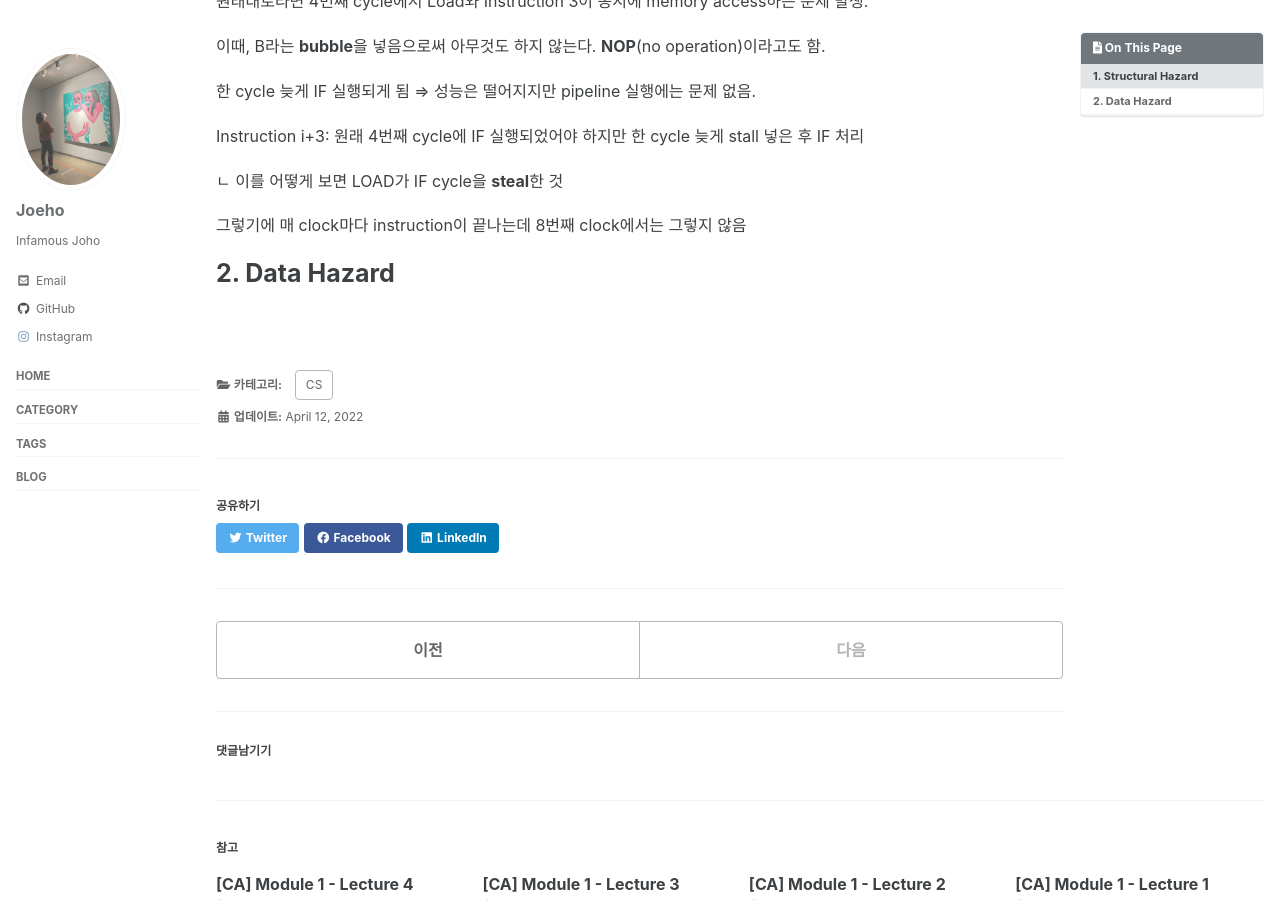
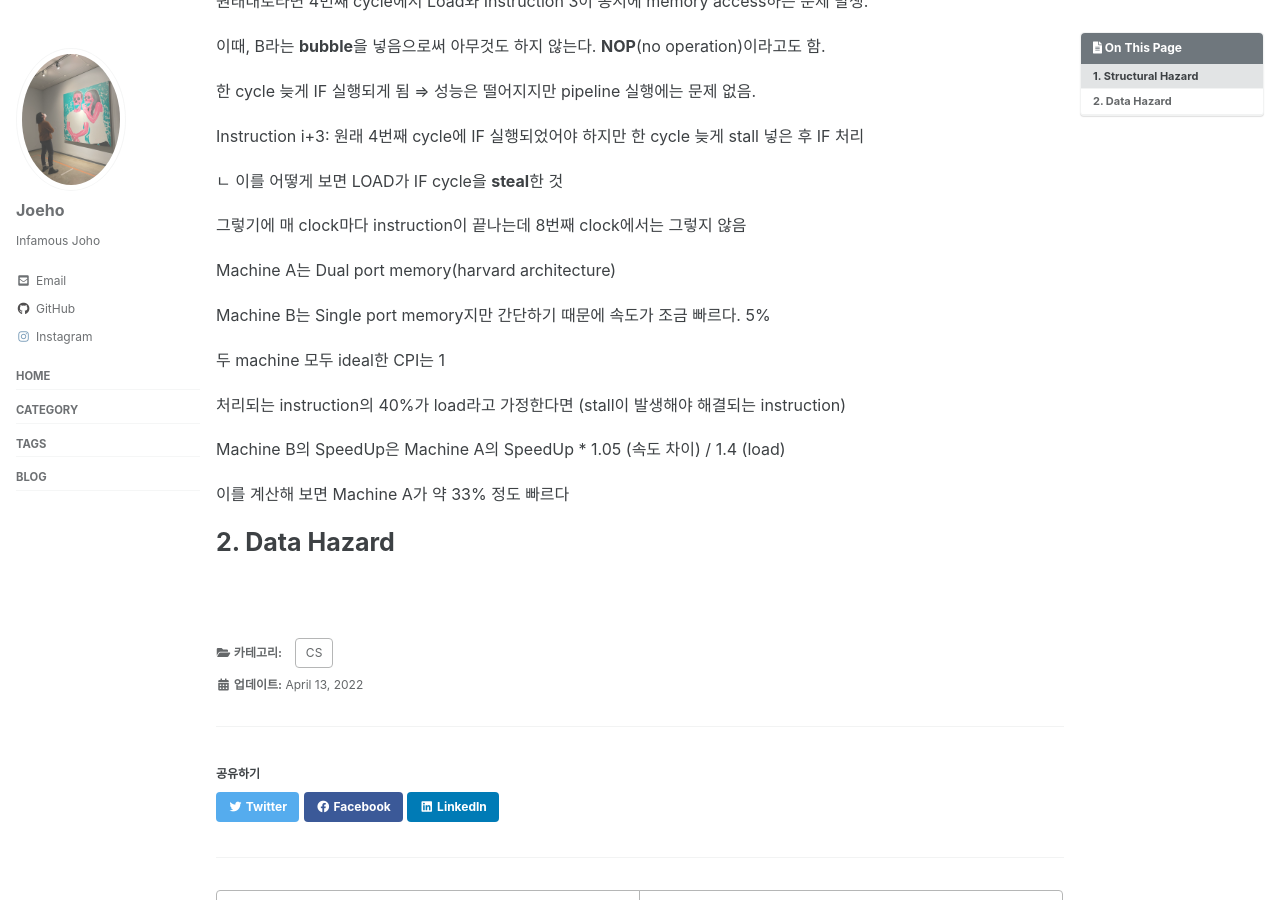
Before and after one commit to joeholee/joeholee.github.io, a Jekyll site: the page built from _posts/2022-03-31-ca-fifth.md, in a window 1280 px wide and 900 px high, scrolled down 1453 px. Built offline with Jekyll 4.4.1, drawn with Linux system fonts in a browser that asks for light colours; cached includes are drawn as plain includes; some web fonts are replaced; comment, search, counter and statistics services are not loaded.

Commit message:
Update 2022-03-31-ca-fifth.md

```diff
--- a/_posts/2022-03-31-ca-fifth.md
+++ b/_posts/2022-03-31-ca-fifth.md
@@ -13,7 +13,7 @@ toc: true
 toc_sticky: true
 
 date: 2022-03-31
-last_modified_at: 2022-04-12
+last_modified_at: 2022-04-13
 ---
 
 # 1. Structural Hazard
@@ -81,6 +81,18 @@ Instruction i+3: 원래 4번째 cycle에 IF 실행되었어야 하지만 한 cyc
 
 그렇기에 매 clock마다 instruction이 끝나는데 8번째 clock에서는 그렇지 않음
 
+Machine A는 Dual port memory(harvard architecture)
+
+Machine B는 Single port memory지만 간단하기 때문에 속도가 조금 빠르다. 5%
+
+두 machine 모두 ideal한 CPI는 1
+
+처리되는 instruction의 40%가 load라고 가정한다면 (stall이 발생해야 해결되는 instruction)
+
+Machine B의 SpeedUp은 Machine A의 SpeedUp * 1.05 (속도 차이) / 1.4 (load)
+
+이를 계산해 보면 Machine A가 약 33% 정도 빠르다
+
 # 2. Data Hazard
 
 
```
